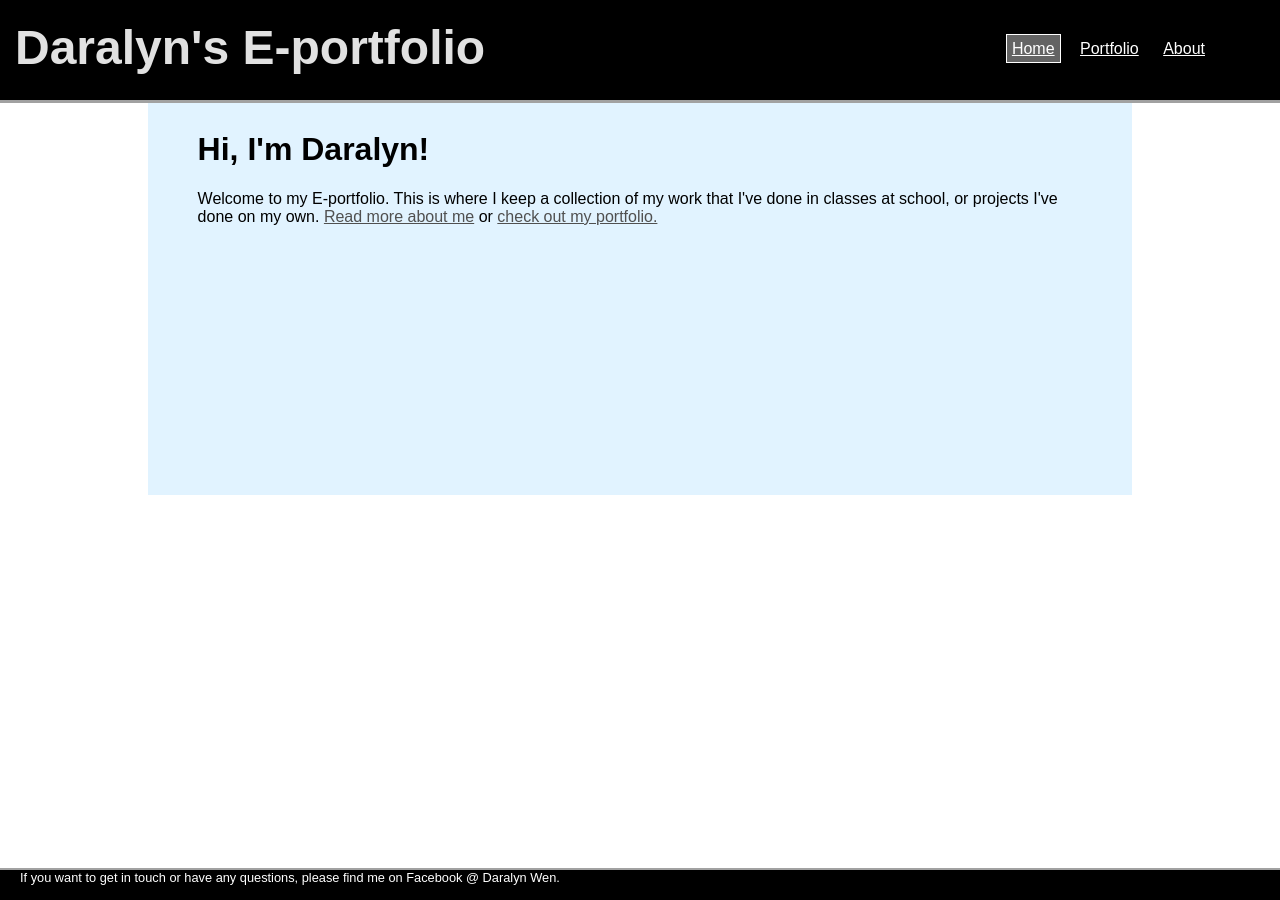
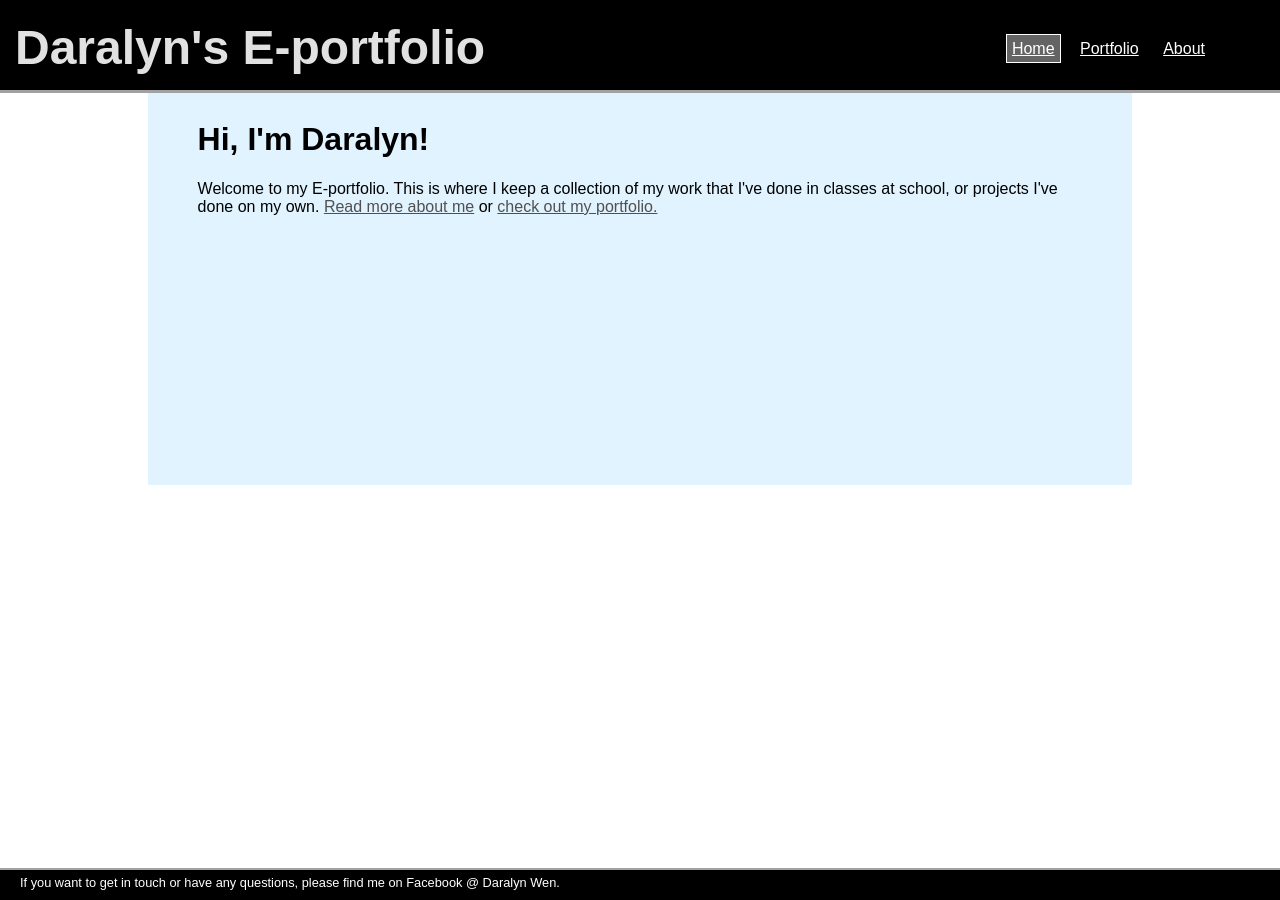
Before and after one commit to daralyn/daralyn.github.io, a Jekyll site: the page built from index.html, in a window 1280 px wide. Built offline with Jekyll 4.4.1, drawn with Linux system fonts in a browser that asks for light colours.

Commit message:
Update main.css

```diff
--- a/css/main.css
+++ b/css/main.css
@@ -6,7 +6,7 @@ header{
     border-bottom: 3px solid rgb(161, 161, 161);
     background-color: rgb(0, 0, 0);
     margin: 0;
-    height: 100px;
+    height: 90px;
 }
 
 #eportfolioheader {
@@ -68,7 +68,7 @@ footer{
     padding-left: 15px;
     padding-right: 15px;
     position: absolute;
-    bottom: 0px;
+    bottom: -5px;
     left: 5px;
 }
 
@@ -76,7 +76,7 @@ footer{
     width: 70%;
     height: auto;
     margin: 0 auto;
-    margin-top: 100px;
+    margin-top: 90px;
     background-color: rgb(225, 243, 255);
     padding-left: 50px;
     padding-right: 50px;
```
